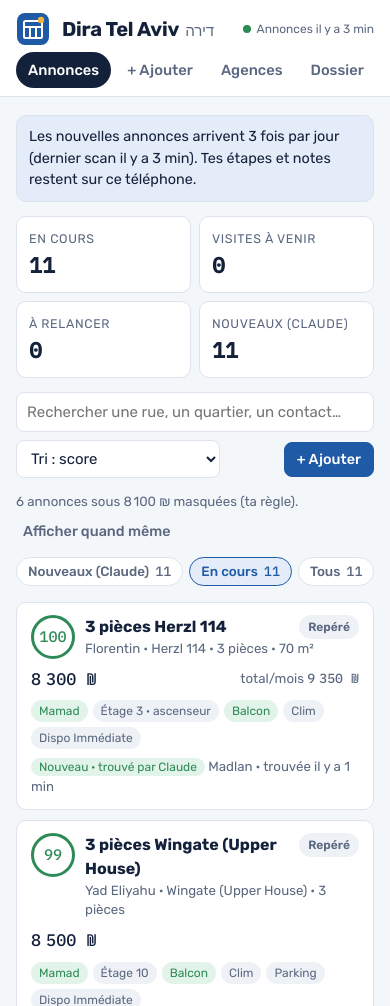
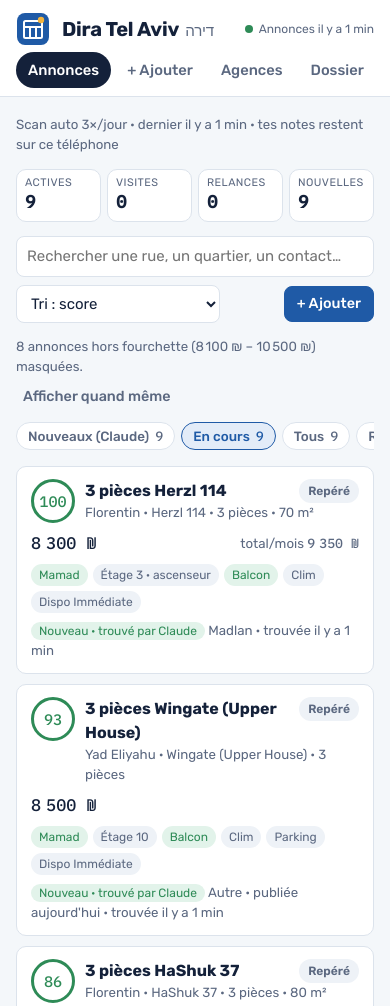
Before and after one commit to dov1906/dov1906, a plain HTML site: page dira-tlv/app/index.html in a window 390 px wide. Shown: the top 1006 px of the page. Drawn offline with Linux system fonts and the light colour scheme.

Commit message:
All-inclusive 10,500 budget, compact phone layout, refreshed listings and scan v2 fixes
Co-Authored-By: Claude Opus 5.5 <noreply@anthropic.com>
Claude-Session: https://claude.ai/code/session_01FSv6cAMrD4VkbMey42qwsP

```diff
--- a/dira-tlv/app/data/listings.json
+++ b/dira-tlv/app/data/listings.json
@@ -1,5 +1,5 @@
 {
- "updatedAt": "2026-11-24T10:08:06+00:00",
+ "updatedAt": "2026-11-24T10:10:18+00:00",
  "apts": [
   {
    "titre": "3 pièces Nahalal",
--- a/dira-tlv/app/index.html
+++ b/dira-tlv/app/index.html
@@ -69,11 +69,11 @@ h3{font-family:var(--f-display);font-size:1rem;margin:0}
 .grid2{display:grid;grid-template-columns:1fr;gap:14px}
 @media(min-width:820px){.grid2{grid-template-columns:1fr 1fr}}
 .panel{background:var(--surface);border:1px solid var(--line);border-radius:var(--r);padding:14px;min-width:0}
-.kpis{display:grid;grid-template-columns:repeat(4,1fr);gap:8px}
-@media(max-width:560px){.kpis{grid-template-columns:repeat(2,1fr)}}
-.kpi{background:var(--surface);border:1px solid var(--line);border-radius:var(--r);padding:10px 12px}
-.kpi b{display:block;font-family:var(--f-mono);font-size:1.35rem;font-variant-numeric:tabular-nums}
-.kpi span{font-size:.78rem;color:var(--muted);text-transform:uppercase;letter-spacing:.05em}
+.kpis{display:grid;grid-template-columns:repeat(4,minmax(0,1fr));gap:6px}
+.kpi{background:var(--surface);border:1px solid var(--line);border-radius:var(--r);padding:8px 10px;min-width:0}
+.kpi b{display:block;font-family:var(--f-mono);font-size:1.25rem;font-variant-numeric:tabular-nums}
+.kpi span{display:block;font-size:.68rem;color:var(--muted);text-transform:uppercase;letter-spacing:.04em;line-height:1.2}
+@media(max-width:480px){.kpi{padding:6px 8px}.kpi b{font-size:1.1rem}}
 button,.btn{font:inherit;font-weight:500;font-size:.9rem;border:1px solid var(--line);background:var(--surface);color:var(--ink);padding:8px 12px;border-radius:8px;cursor:pointer;text-decoration:none;display:inline-flex;align-items:center;gap:6px;line-height:1.2}
 button:hover,.btn:hover{border-color:var(--accent)}
 .btn-primary{background:var(--accent);border-color:var(--accent);color:var(--accent-ink)}
@@ -199,7 +199,7 @@ const DOSSIER=[
 ];
 const DEFAULT_PROFILE={
   noms:"Dov et ma cousine", nomsHe:"דב ובת הדודה שלו", signature:"Dov", tel:"", email:"",
-  dispos:"tous les jours, dès que possible", disposHe:"בכל יום, מתי שנוח לך", budget:11000, budgetCible:9500, prixMin:8100,
+  dispos:"dès maintenant pour visiter, entrée à partir du 8 décembre", disposHe:"כבר עכשיו לצפייה, כניסה מ-8 בדצמבר", budget:10500, budgetCible:9500, prixMin:8100, budgetToutCompris:true,
   emploi:"ingénieur biomédical / développeur, et ma cousine travaille aussi", emploiHe:"מהנדס ביו-רפואי ומפתח תוכנה, ובת הדודה שלי עובדת גם",
 };
 
@@ -274,11 +274,13 @@ function setupPWA(){
 
 /* ---------- scoring ---------- */
 function totalCost(a){return num(a.prix)+num(a.arnona)+num(a.vaad)}
+function estTotal(a){const p=num(a.prix);if(!p)return 0;return p+(num(a.arnona)||450)+(num(a.vaad)||200)}
+function overBudget(a){const b=num(state.profile.budget)||10500;return state.profile.budgetToutCompris!==false?estTotal(a)>b:num(a.prix)>b}
 function score(a){
   const p=state.profile;let s=50;const prix=num(a.prix);
   if(prix&&prix<prixMin())s-=35;
-  if(prix){const cible=num(p.budgetCible)||9500,max=num(p.budget)||11000;
-    if(prix<=cible-1000)s+=20;else if(prix<=cible)s+=14;else if(prix<=max)s+=4;else s-=25}
+  if(prix){const cible=num(p.budgetCible)||9500,max=num(p.budget)||10500,c=p.budgetToutCompris!==false?estTotal(a):prix;
+    if(c<=cible-1000)s+=20;else if(c<=cible)s+=14;else if(c<=max)s+=4;else s-=25}
   if(a.mamad==="oui")s+=15;else if(a.mamad==="abri")s+=6;else if(a.mamad==="non")s-=8;
   const et=num(a.etage);if(et>=3&&a.ascenseur==="non")s-=12;if(a.ascenseur==="oui")s+=4;
   if(a.balcon)s+=8;if(a.clim)s+=4;if(a.meuble)s+=3;if(a.parking)s+=2;
@@ -288,7 +290,7 @@ function score(a){
   return Math.max(0,Math.min(100,Math.round(s)));
 }
 function prixMin(){return num(state.profile.prixMin)||8100}
-function hiddenByRule(a){const p=num(a.prix);return !!p&&p<prixMin()&&(a.status||"repere")==="repere"}
+function hiddenByRule(a){const p=num(a.prix);return !!p&&(p<prixMin()||p>(num(state.profile.budget)||10500))&&(a.status||"repere")==="repere"}
 function photoList(a){const as=(a.photoAssets||[]).filter(u=>/^(\/_blob\/|https:\/\/)/.test(String(u)));if(as.length)return as;
   if(state.mode==="static"||state.mode==="local")return (a.photos||[]).filter(u=>/^https:\/\//.test(String(u)));return []}
 function hasTel(a){return waNumber(a.contactTel).length>=11}
@@ -302,7 +304,7 @@ function vars(a,p){
   const isAgencyName=/(agence|agency|nekhasim|nechasim|נכסים|real estate|תיווך)/i.test(String(a.contactNom||""));
   const nm=isAgencyName?"":cleanName(a.contactNom),nmHe=cleanName(a.contactNomHe)||(/[\u0590-\u05FF]/.test(nm)?nm:"");
   return {rue:a.rue||"",rueHe:a.rueHe||"",contactHe:nmHe,quartier:a.quartier||"",prix:num(a.prix)?num(a.prix).toLocaleString("fr-FR"):"",pieces:a.pieces||"3",
-    contact:/[\u0590-\u05FF]/.test(nm)?"":nm,dispos:p.dispos,disposHe:p.disposHe,budget:(num(p.budget)||11000).toLocaleString("fr-FR"),
+    contact:/[\u0590-\u05FF]/.test(nm)?"":nm,dispos:p.dispos,disposHe:p.disposHe,budget:(num(p.budget)||10500).toLocaleString("fr-FR"),
     noms:p.noms,nomsHe:p.nomsHe,sig:p.signature||"",tel:p.tel||"",emploi:p.emploi,emploiHe:p.emploiHe,offre:a.offre||""};
 }
 const T={
@@ -336,9 +338,9 @@ const T={
   fr:v=>`Bonjour${v.contact?" "+v.contact:""}, merci beaucoup pour votre temps. Nous avons finalement choisi un autre appartement. Bonne continuation !\n${v.sig}`},
 };
 const AGENCY_T={
-  he:v=>`שלום,\nאני ובת הדודה שלי עולים חדשים מצרפת ומחפשים דירת 3 חדרים (סלון + 2 חדרי שינה) להשכרה בתל אביב: לב העיר, הצפון הישן, הצפון החדש, נווה צדק, פלורנטין, כרם התימנים ודומיהן (לא יפו ולא רמת אביב).\nתקציב: עד ${v.budget} ₪ לחודש. כניסה מיידית, לטווח ארוך.\nשנינו עובדים (${v.emploiHe}), רציניים, בלי חיות, והמסמכים מוכנים. נשמח שתעדכנו אותנו בכל דירה מתאימה${v.tel?", גם בוואטסאפ: "+v.tel:""}.\nתודה רבה,\n${v.sig}`,
-  en:v=>`Hello,\nMy cousin and I are new immigrants from France looking to rent a 3-room apartment (living room + 2 bedrooms) in central Tel Aviv: Lev Ha'ir, Old North, New North, Neve Tzedek, Florentin, Kerem HaTeimanim and similar (not Jaffa, not Ramat Aviv).\nBudget: up to ${v.budget} ₪/month. Immediate move-in, long term.\nWe both work (${v.emploi}), serious, no pets, and our documents are ready. Please send us anything that fits${v.tel?", WhatsApp is best: "+v.tel:""}.\nMany thanks,\n${v.sig}`,
-  fr:v=>`Bonjour,\nMa cousine et moi sommes olim de France et cherchons à louer un 3 pièces (salon + 2 chambres) à Tel Aviv centre : Lev Ha'ir, Vieux Nord, Nouveau Nord, Neve Tzedek, Florentin, Kerem HaTeimanim… (pas Yafo, pas Ramat Aviv).\nBudget : jusqu'à ${v.budget} ₪/mois. Entrée immédiate, long terme.\nNous travaillons tous les deux (${v.emploi}), sommes sérieux, sans animaux, et notre dossier est prêt. Merci de nous envoyer tout ce qui correspond${v.tel?", idéalement par WhatsApp : "+v.tel:""}.\nMerci beaucoup,\n${v.sig}`,
+  he:v=>`שלום,\nאני ובת הדודה שלי עולים חדשים מצרפת ומחפשים דירת 3 חדרים (סלון + 2 חדרי שינה) להשכרה בתל אביב: לב העיר, הצפון הישן, הצפון החדש, נווה צדק, פלורנטין, כרם התימנים ודומיהן (לא יפו ולא רמת אביב).\nתקציב: עד ${v.budget} ₪ לחודש, כולל ארנונה וועד בית. כניסה מ-8 בדצמבר, לטווח ארוך.\nשנינו עובדים (${v.emploiHe}), רציניים, בלי חיות, והמסמכים מוכנים. נשמח שתעדכנו אותנו בכל דירה מתאימה${v.tel?", גם בוואטסאפ: "+v.tel:""}.\nתודה רבה,\n${v.sig}`,
+  en:v=>`Hello,\nMy cousin and I are new immigrants from France looking to rent a 3-room apartment (living room + 2 bedrooms) in central Tel Aviv: Lev Ha'ir, Old North, New North, Neve Tzedek, Florentin, Kerem HaTeimanim and similar (not Jaffa, not Ramat Aviv).\nBudget: up to ${v.budget} ₪/month, all included (rent + arnona + vaad bayit). Move-in from December 8, long term.\nWe both work (${v.emploi}), serious, no pets, and our documents are ready. Please send us anything that fits${v.tel?", WhatsApp is best: "+v.tel:""}.\nMany thanks,\n${v.sig}`,
+  fr:v=>`Bonjour,\nMa cousine et moi sommes olim de France et cherchons à louer un 3 pièces (salon + 2 chambres) à Tel Aviv centre : Lev Ha'ir, Vieux Nord, Nouveau Nord, Neve Tzedek, Florentin, Kerem HaTeimanim… (pas Yafo, pas Ramat Aviv).\nBudget : jusqu'à ${v.budget} ₪/mois tout compris (loyer + arnona + vaad bayit). Entrée à partir du 8 décembre, long terme.\nNous travaillons tous les deux (${v.emploi}), sommes sérieux, sans animaux, et notre dossier est prêt. Merci de nous envoyer tout ce qui correspond${v.tel?", idéalement par WhatsApp : "+v.tel:""}.\nMerci beaucoup,\n${v.sig}`,
 };
 
 /* ---------- Claude helpers ---------- */
@@ -407,12 +409,12 @@ function viewAnnonces(m){
   list.sort(sorters[state.sort]);
   m.innerHTML=`<div class="stack">
    ${state.mode==="local"?`<div class="alert">Mode local : les données restent dans ce navigateur. Ouvre la page depuis claude.ai et connecte-toi pour la partager avec ta cousine.</div>`:""}
-   ${state.mode==="static"?`<div class="alert info small">Les nouvelles annonces arrivent 3 fois par jour${state.listingsAt?" (dernier scan "+esc(relTime(state.listingsAt))+")":""}. Tes étapes et notes restent sur ce téléphone.</div>`:""}
+   ${state.mode==="static"?`<div class="small muted">Scan auto 3×/jour${state.listingsAt?" · dernier "+esc(relTime(state.listingsAt)):""} · tes notes restent sur ce téléphone</div>`:""}
    <div class="kpis">
-     <div class="kpi"><span>En cours</span><b>${active.length}</b></div>
-     <div class="kpi"><span>Visites à venir</span><b>${visites.length}</b></div>
-     <div class="kpi"><span>À relancer</span><b>${relancer.length}</b></div>
-     <div class="kpi"><span>Nouveaux (Claude)</span><b>${apts.filter(a=>a.auto&&!a.seen&&a.status==="repere").length}</b></div>
+     <div class="kpi"><span>Actives</span><b>${active.length}</b></div>
+     <div class="kpi"><span>Visites</span><b>${visites.length}</b></div>
+     <div class="kpi"><span>Relances</span><b>${relancer.length}</b></div>
+     <div class="kpi"><span>Nouvelles</span><b>${apts.filter(a=>a.auto&&!a.seen&&a.status==="repere").length}</b></div>
    </div>
    ${visites.length||relancer.length?`<div class="grid2">
      ${visites.length?`<div class="panel"><h3>Prochaines visites</h3><div class="list">${visites.slice(0,5).map(a=>`<div class="row between"><button class="btn-ghost" data-open="${esc(a.id)}" style="padding:0;text-align:start">${esc(a.titre||a.rue||"Appartement")}</button><span class="num small">${esc(fmtDT(a.visiteAt))}</span></div>`).join("")}</div></div>`:""}
@@ -423,7 +425,7 @@ function viewAnnonces(m){
      <select id="sort" style="width:auto"><option value="score">Tri : score</option><option value="prix">Tri : prix</option><option value="recent">Tri : ajout</option><option value="pub">Tri : date de publication</option></select>
      <a class="btn btn-primary" href="#ajouter">+ Ajouter</a>
    </div>
-   ${hiddenN?`<div class="small muted row">${state.showAll?"Annonces sous "+esc(fmt(prixMin()))+" affichées.":esc(hiddenN+" annonce"+(hiddenN>1?"s":"")+" sous "+fmt(prixMin())+" masquée"+(hiddenN>1?"s":"")+" (ta règle).")} <button class="btn-ghost" id="toggleHidden" style="padding:2px 6px">${state.showAll?"Masquer":"Afficher quand même"}</button></div>`:""}
+   ${hiddenN?`<div class="small muted row">${state.showAll?"Annonces hors fourchette affichées.":esc(hiddenN+" annonce"+(hiddenN>1?"s":"")+" hors fourchette ("+fmt(prixMin())+" – "+fmt(num(state.profile.budget)||10500)+") masquée"+(hiddenN>1?"s":"")+".")} <button class="btn-ghost" id="toggleHidden" style="padding:2px 6px">${state.showAll?"Masquer":"Afficher quand même"}</button></div>`:""}
    <div class="chips" role="group" aria-label="Filtrer par étape">
      ${[["nouveaux","Nouveaux (Claude)"],["actifs","En cours"],["tous","Tous"],...STATUSES].map(([k,l])=>`<button class="chip" data-filter="${k}" aria-pressed="${state.filter===k}">${esc(l)} <span class="num">${k==="nouveaux"?apts.filter(a=>a.auto&&!a.seen&&a.status==="repere").length:k==="actifs"?active.length:k==="tous"?apts.length:apts.filter(a=>a.status===k).length}</span></button>`).join("")}
    </div>
@@ -446,6 +448,7 @@ function cardHTML(a){
   if(a.etage!==""&&a.etage!=null)tags.push([num(a.etage)>=3&&a.ascenseur==="non"?"bad":"",`${a.etage==0?"RDC":"Étage "+a.etage}${a.ascenseur==="oui"?" · ascenseur":a.ascenseur==="non"?" · sans asc.":""}`]);
   if(a.balcon)tags.push(["good","Balcon"]);if(a.clim)tags.push(["","Clim"]);if(a.meuble)tags.push(["","Meublé"]);if(a.parking)tags.push(["","Parking"]);
   if(a.dispo)tags.push(["","Dispo "+a.dispo]);
+  if(overBudget(a))tags.push(["warn","Dépasse le budget tout compris"+(num(a.arnona)||num(a.vaad)?"":" (estimé)")]);
   const ph=photoList(a)[0];
   return `<div class="card" data-open="${esc(a.id)}" role="button" tabindex="0">
     ${ph?`<img class="thumb" src="${esc(ph)}" alt="" loading="lazy" referrerpolicy="no-referrer" onerror="this.remove()">`:""}
@@ -709,7 +712,7 @@ function viewProfil(m){
    <div class="fields">
     <label>Signature<input id="p_signature" value="${esc(p.signature)}"></label>
     <label>Ton tél. israélien<input id="p_tel" type="tel" value="${esc(p.tel)}" placeholder="05X-XXXXXXX"></label>
-    <label>Budget max ₪<input id="p_budget" inputmode="numeric" value="${esc(p.budget)}"></label>
+    <label>Budget max tout compris ₪<input id="p_budget" inputmode="numeric" value="${esc(p.budget)}"></label>
     <label>Budget idéal ₪<input id="p_budgetCible" inputmode="numeric" value="${esc(p.budgetCible)}"></label>
     <label>Loyer minimum ₪<input id="p_prixMin" inputmode="numeric" value="${esc(p.prixMin)}"></label>
     <label class="wide">Métier (FR/EN)<input id="p_emploi" value="${esc(p.emploi)}"></label>
@@ -720,7 +723,7 @@ function viewProfil(m){
    <div class="row"><button class="btn-primary" id="psave">Enregistrer</button></div>
    <p class="small muted" style="margin:0">Règle : les annonces sous le loyer minimum sont masquées (sauf si tu les as déjà traitées). Le score (0-100) favorise : loyer sous le budget idéal, mamad, ascenseur si étage ≥ 3, balcon, clim, quartiers centraux, et ta note après visite.</p>
   </div></div>`;
-  $("#psave").onclick=async()=>{const np={...state.profile};["signature","tel","budget","budgetCible","prixMin","emploi","emploiHe","dispos","disposHe"].forEach(k=>np[k]=$("#p_"+k).value.trim());np.budget=num(np.budget)||11000;np.prixMin=num(np.prixMin)||8100;np.budgetCible=num(np.budgetCible)||9500;state.profile=np;await store.putDoc("settings/profile",np);lsSave();toast("Profil enregistré");m.dataset.view="";render()};
+  $("#psave").onclick=async()=>{const np={...state.profile};["signature","tel","budget","budgetCible","prixMin","emploi","emploiHe","dispos","disposHe"].forEach(k=>np[k]=$("#p_"+k).value.trim());np.budget=num(np.budget)||10500;np.prixMin=num(np.prixMin)||8100;np.budgetCible=num(np.budgetCible)||9500;state.profile=np;await store.putDoc("settings/profile",np);lsSave();toast("Profil enregistré");m.dataset.view="";render()};
 }
 
 boot();
@@ -729,7 +732,7 @@ boot();
 /* ---------- content: search links & tips (research of 24 Nov 2026) ---------- */
 const FB=id=>"https://www.facebook.com/groups/"+id;
 window.__SEARCH_LINKS=[
- {group:"Sites d'annonces (à ouvrir matin et soir)",name:"Yad2 – Tel Aviv, 3 pièces, 7 000–11 000 ₪",url:"https://www.yad2.co.il/realestate/rent?topArea=2&city=5000&minRooms=3&maxRooms=3&minPrice=7000&maxPrice=11000",note:"Le plus gros site. Si le filtre de prix ne s'applique pas, règle-le à la main, puis « שמירת חיפוש » pour recevoir les alertes (compte gratuit)."},
+ {group:"Sites d'annonces (à ouvrir matin et soir)",name:"Yad2 – Tel Aviv, 3 pièces, 8 100–10 000 ₪",url:"https://www.yad2.co.il/realestate/rent?topArea=2&city=5000&minRooms=3&maxRooms=3&minPrice=8100&maxPrice=10000",note:"Le plus gros site. Si le filtre de prix ne s'applique pas, règle-le à la main, puis « שמירת חיפוש » pour recevoir les alertes (compte gratuit)."},
  {group:"Sites d'annonces (à ouvrir matin et soir)",name:"Madlan – Tel Aviv, 3 pièces",url:"https://www.madlan.co.il/for-rent/%D7%AA%D7%9C-%D7%90%D7%91%D7%99%D7%91-%D7%99%D7%A4%D7%95-%D7%99%D7%A9%D7%A8%D7%90%D7%9C/3-bd",note:"Mets le prix dans les filtres et enregistre la recherche. Il y a aussi un filtre mamad."},
  {group:"Sites d'annonces (à ouvrir matin et soir)",name:"Madlan – avec mamad",url:"https://www.madlan.co.il/for-rent/%D7%AA%D7%9C-%D7%90%D7%91%D7%99%D7%91-%D7%99%D7%A4%D7%95-%D7%99%D7%A9%D7%A8%D7%90%D7%9C/secure-room"},
  {group:"Sites d'annonces (à ouvrir matin et soir)",name:"Homeless",url:"https://www.homeless.co.il/rent/",note:"Beaucoup de particuliers."},
@@ -756,7 +759,7 @@ window.__SEARCH_LINKS=[
 ];
 window.__TIPS=[
  ["Le marché, en vrai (fin 2026)",[
-  "Loyer moyen d'un 3 pièces à Tel Aviv : environ <b>7 000 ₪</b> (données officielles CBS, T3 2025). Le prix <b>demandé</b> sur Yad2 et Madlan tourne autour de <b>8 500 ₪</b>. Avec 7 000 à 11 000 ₪, tu es dans le marché.",
+  "Loyer moyen d'un 3 pièces à Tel Aviv : environ <b>7 000 ₪</b> (données officielles CBS, T3 2025). Le prix <b>demandé</b> sur Yad2 et Madlan tourne autour de <b>8 500 ₪</b>. Avec ta fourchette (8 100 ₪ minimum, 10 500 ₪ tout compris, donc un loyer d'environ 8 100 à 9 900 ₪), tu vises le haut du marché « correct » : rénové, souvent avec mamad.",
   "Vieux Nord : 6 000–9 000 ₪ sans mamad, jusqu'à ~10 000 ₪ avec mamad. Florentin rénové : 7 500–11 000 ₪. Lev Ha'ir et Rothschild en Bauhaus rénové : 12 000–18 000 ₪, hors budget. Neve Tzedek : généralement hors budget.",
   "Un <b>mamad</b> ajoute environ 10 % au loyer. Les apparts sans mamad ni abri ont baissé de 5 à 10 % depuis 2023 : c'est là qu'on négocie.",
   "Un projet TAMA 38 ou « pinui binui » (démolition-reconstruction) juste à côté peut faire baisser le loyer jusqu'à 2 000 ₪, mais attention au bruit du chantier.",
--- a/dira-tlv/app/sw.js
+++ b/dira-tlv/app/sw.js
@@ -1,5 +1,5 @@
-// Dira TLV service worker — version 287d7f985c
-const CACHE = "dira-287d7f985c";
+// Dira TLV service worker — version c9468298c9
+const CACHE = "dira-c9468298c9";
 const SHELL = ["./", "index.html", "manifest.json", "icon-192.png", "icon-512.png"];
 self.addEventListener("install", e => { e.waitUntil(caches.open(CACHE).then(c => c.addAll(SHELL)).then(() => self.skipWaiting())); });
 self.addEventListener("activate", e => { e.waitUntil(caches.keys().then(ks => Promise.all(ks.filter(k => k !== CACHE).map(k => caches.delete(k)))).then(() => self.clients.claim())); });
```
Also changed, not shown: dira-tlv/index.html (+26 -23 lines), 1 other file.
